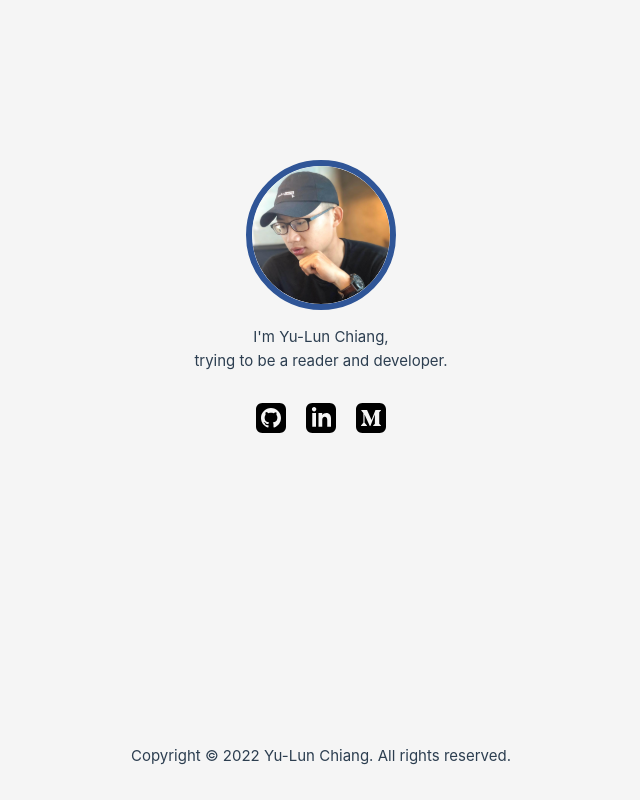
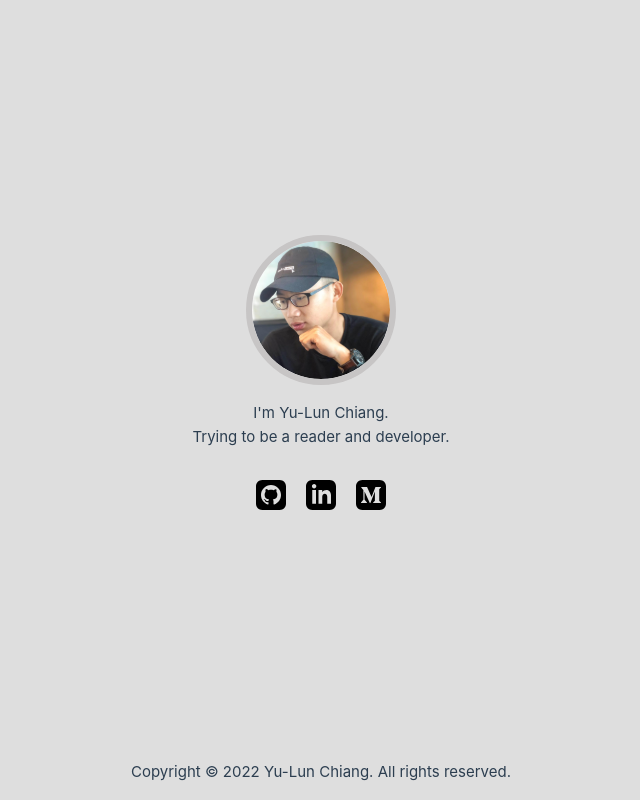
Before and after one commit to allenyummy/whoami, a Vue app: page / in a window 1280 px wide. Shown: the whole page, without its empty margins (319-959 px from the left). Built offline with nearby package versions, Linux system fonts and the light colour scheme.

Commit message:
feat: add animation after hover effect

```diff
--- a/src/App.vue
+++ b/src/App.vue
@@ -11,7 +11,7 @@
 
       <div class="description">
         <span
-          >I'm Yu-Lun Chiang, <br />trying to be a reader and developer.</span
+          >I'm Yu-Lun Chiang. <br />Trying to be a reader and developer.</span
         >
       </div>
 
@@ -80,11 +80,6 @@ export default defineComponent({
   height: 100vh;
 }
 
-.logo {
-  display: block;
-  margin: 0 auto 2rem;
-}
-
 .container {
   display: flex;
   flex-direction: column;
@@ -94,18 +89,26 @@ export default defineComponent({
   height: 100%;
 
   .body {
+    display: flex;
+    flex-direction: column;
+    align-items: center;
+    justify-content: center;
     width: 100%;
     height: 100%;
 
     .photo_sticker {
-      left: calc((100% - 150px) / 2);
-      margin: 10rem 0 0 0;
-      border: 6px solid var(--color-border-photo);
+      text-align: center;
+      border: 6px solid var(--color-border);
       border-radius: 100px;
+
+      &:hover {
+        cursor: pointer;
+        border: 7px solid var(--color-border-hover);
+      }
     }
 
     .description {
-      margin: 0.5rem 0;
+      margin: 1rem 0;
       text-align: center;
     }
 
@@ -115,63 +118,19 @@ export default defineComponent({
       align-items: center;
       justify-content: center;
       gap: 20px;
-      margin: 2em 0;
+      margin: 1em 0;
 
       .icon:hover {
         cursor: pointer;
+        transform: scale(1.5);
+        transition: transform 0.1s;
       }
     }
   }
 
   .footer {
-    display: flex;
-    flex-direction: row;
-    align-items: center;
-    justify-content: center;
     text-align: center;
-    margin: 0 0 2rem 0;
+    margin: 0 0 1rem 0;
   }
 }
-
-// a,
-// .green {
-//   text-decoration: none;
-//   color: hsla(160, 100%, 37%, 1);
-//   transition: 0.4s;
-// }
-
-// @media (hover: hover) {
-//   a:hover {
-//     background-color: hsla(160, 100%, 37%, 0.2);
-//   }
-// }
-
-// @media (min-width: 1024px) {
-//   body {
-//     display: flex;
-//     place-items: center;
-//   }
-
-//   #app {
-//     display: grid;
-//     grid-template-columns: 1fr 1fr;
-//     padding: 0 2rem;
-//   }
-
-//   header {
-//     display: flex;
-//     place-items: center;
-//     padding-right: calc(var(--section-gap) / 2);
-//   }
-
-//   header .wrapper {
-//     display: flex;
-//     place-items: flex-start;
-//     flex-wrap: wrap;
-//   }
-
-//   .logo {
-//     margin: 0 2rem 0 0;
-//   }
-// }
 </style>
--- a/src/assets/base.css
+++ b/src/assets/base.css
@@ -8,7 +8,8 @@
   --vt-c-black-soft: #222222;
   --vt-c-black-mute: #282828;
 
-  --vt-c-lightgray: #f5f5f5;
+  --vt-c-gray: #c7c5c5;
+  --vt-c-lightgray: #dedede;
   --vt-c-lightblue: #2f5597;
 
   --vt-c-indigo: #2c3e50;
@@ -30,10 +31,8 @@
   --color-background-soft: var(--vt-c-white-soft);
   --color-background-mute: var(--vt-c-white-mute);
 
-  --color-border: var(--vt-c-divider-light-2);
-  --color-border-hover: var(--vt-c-divider-light-1);
-
-  --color-border-photo: var(--vt-c-lightblue);
+  --color-border: var(--vt-c-gray);
+  --color-border-hover: var(--vt-c-lightblue);
 
   --color-heading: var(--vt-c-text-light-1);
   --color-text: var(--vt-c-text-light-1);
--- a/src/main.ts
+++ b/src/main.ts
@@ -1,4 +1,4 @@
-import { createApp } from 'vue'
-import App from './App.vue'
+import { createApp } from "vue";
+import App from "./App.vue";
 
-createApp(App).mount('#app')
+createApp(App).mount("#app");
```
Also changed, not shown: src/components/HelloWorld.vue (deleted, +0 -40 lines).
